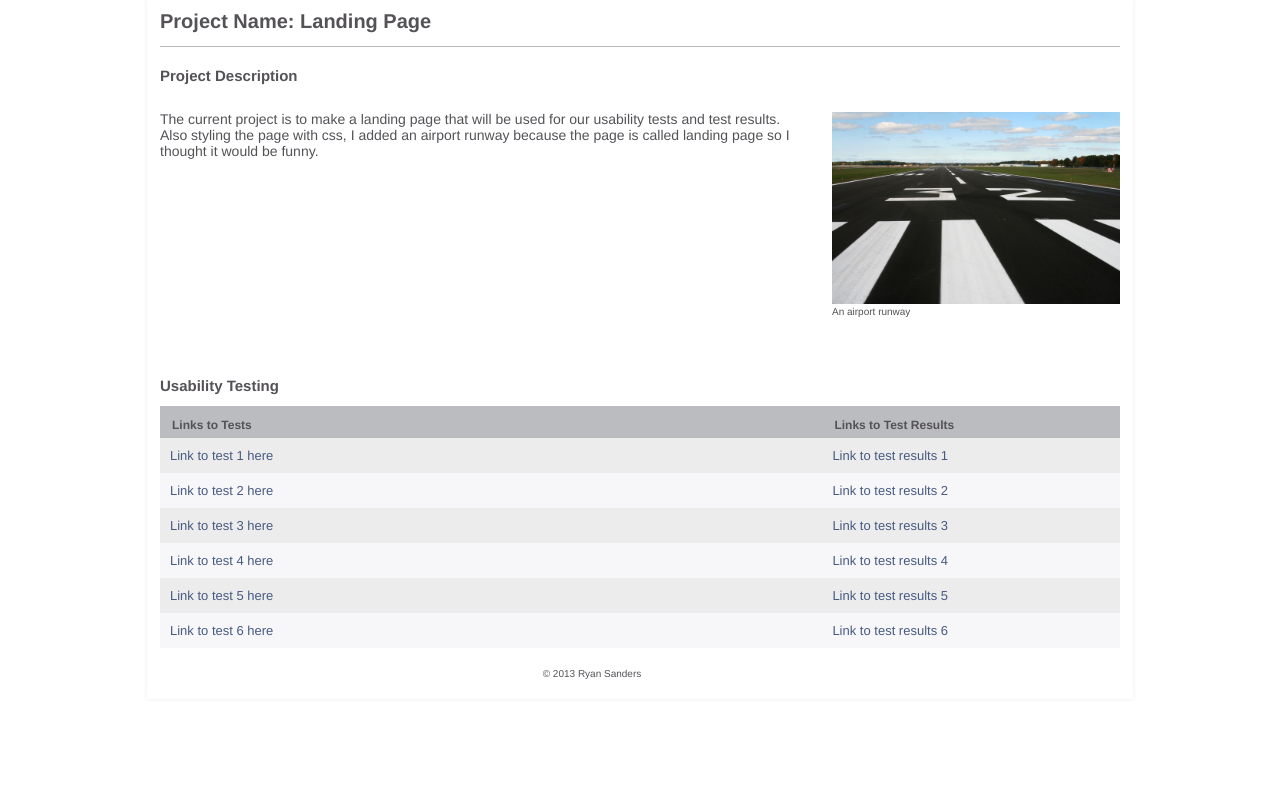
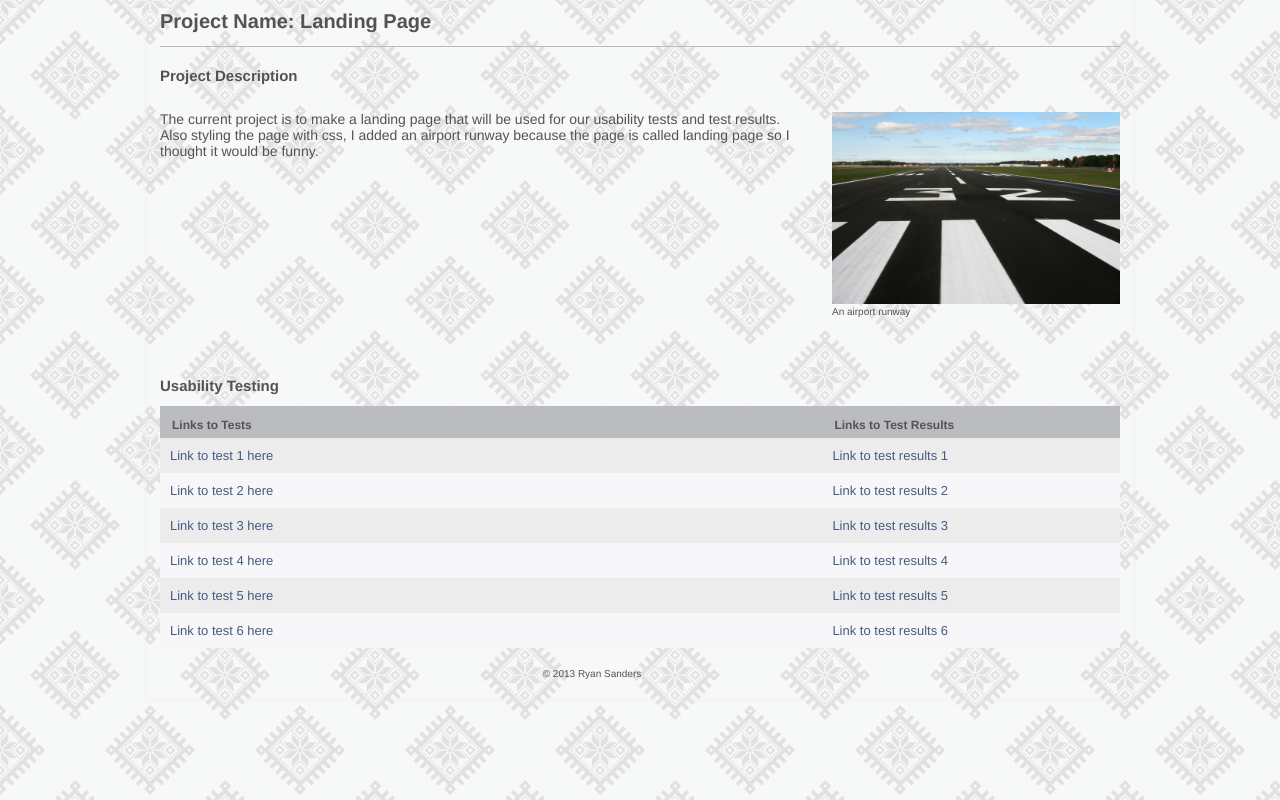
Before and after one commit to Ryantsanders/WiU, a plain HTML site: page index.html in a window 1280 px wide. Drawn offline with Linux system fonts and the light colour scheme.

Commit message:
update
update

```diff
--- a/css/main.css
+++ b/css/main.css
@@ -5,6 +5,7 @@ body{
 	font-family: helvetica, arial, sans-serif;
 	color:#545257; /*changes color of the whole text*/
 	margin-top: 0;
+	background-image: url("../img/bg.png");
 }
 #wrapper{
 	width:960px;
```
Also changed, not shown: img/bg.png (added).
